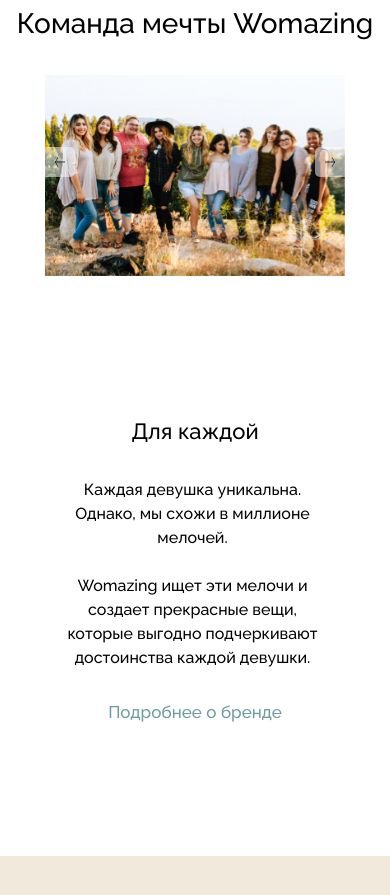
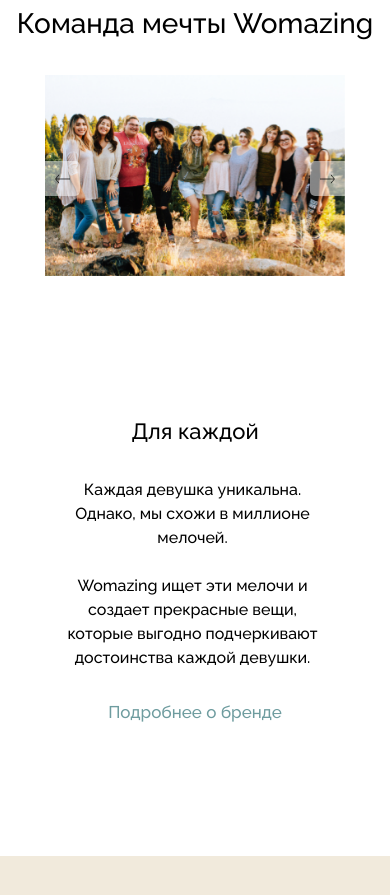
Before and after one commit to z1mo0x/womazing, a website: page index.html in a window 390 px wide. Shown: the part 3727-4622 px from the top of the page. Drawn offline with Linux system fonts and the light colour scheme.

Commit message:
first page

```diff
--- a/scss/_adaptive.scss
+++ b/scss/_adaptive.scss
@@ -691,9 +691,9 @@
 
     .next,
     .prev {
-        top: 20%;
-        width: 30px;
-        height: 30px;
+        top: 24%;
+        width: 35px;
+        height: 35px;
     }
 
     .team {
```
Also changed, not shown: css/style.min.css, 1 other file.
